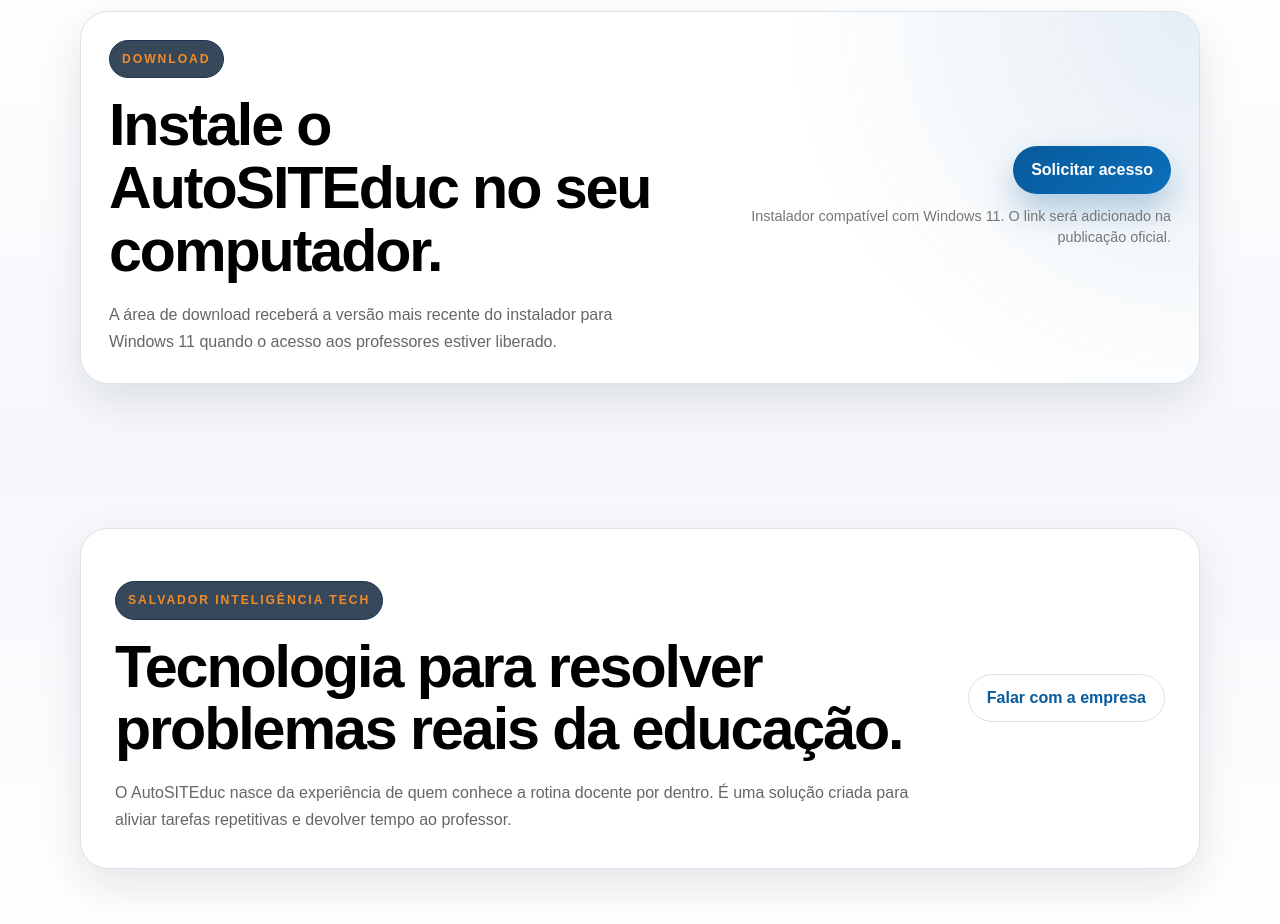
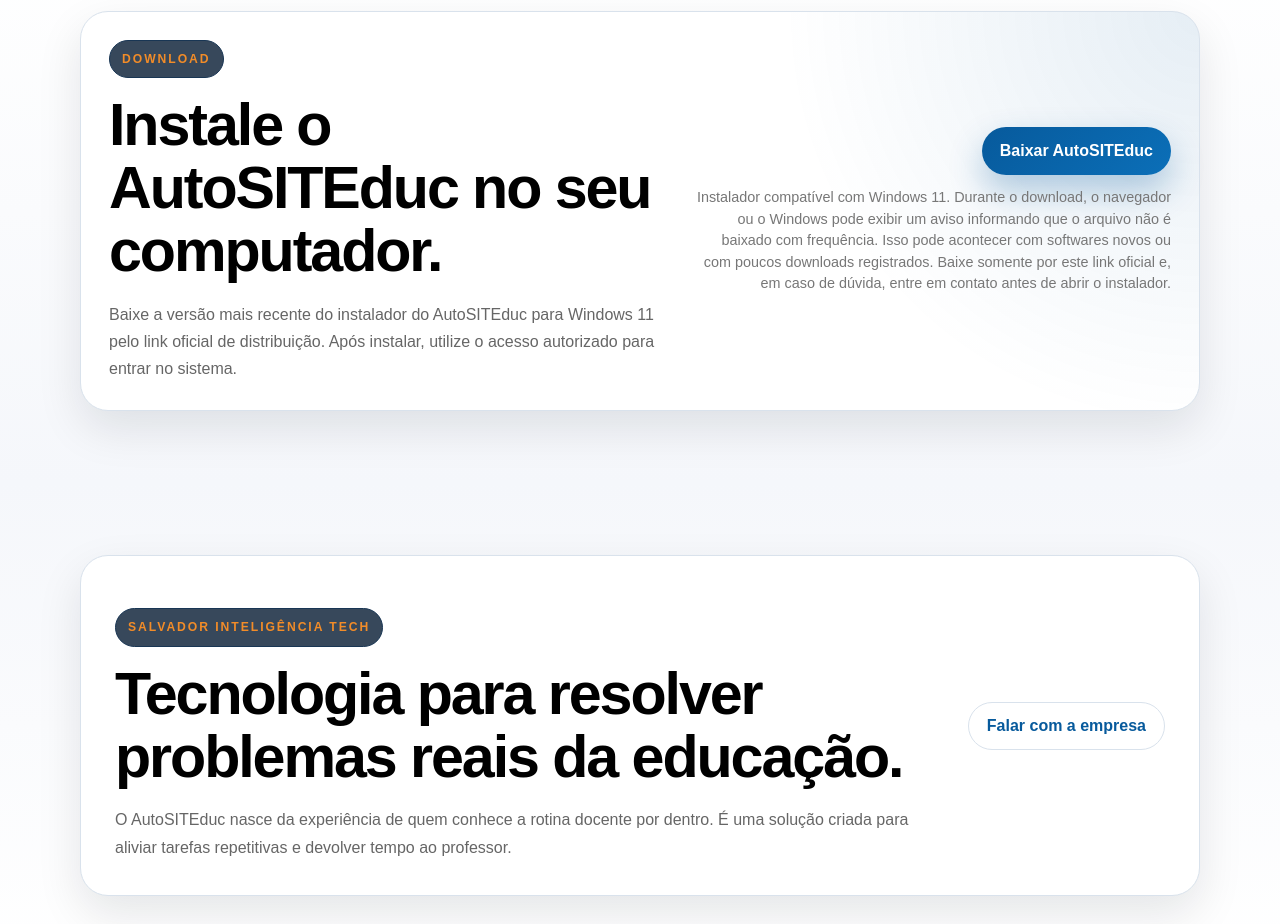
Before and after one commit to salvadorinteligenciatech/autositeduc_web, a plain HTML site: page autositeduc/index.html in a window 1280 px wide. Shown: the part 6000-6924 px from the top of the page. Drawn offline with Linux system fonts and the light colour scheme; a script that the page names is missing.

Commit message:
Adiciona link de download do AutoSITEduc

```diff
--- a/autositeduc/index.html
+++ b/autositeduc/index.html
@@ -392,13 +392,17 @@
           <p class="eyebrow">Download</p>
           <h2>Instale o AutoSITEduc no seu computador.</h2>
           <p>
-            A área de download receberá a versão mais recente do instalador para Windows 11 quando o acesso aos
-            professores estiver liberado.
+            Baixe a versão mais recente do instalador do AutoSITEduc para Windows 11 pelo link oficial de distribuição.
+            Após instalar, utilize o acesso autorizado para entrar no sistema.
           </p>
         </div>
         <div class="download-actions">
-          <a class="button button-primary" href="#contato">Solicitar acesso</a>
-          <span class="download-note">Instalador compatível com Windows 11. O link será adicionado na publicação oficial.</span>
+          <a class="button button-primary" href="https://github.com/salvadorinteligenciatech/autositeduc-releases/releases/download/v0.1.1/AutoSITEduc_Setup_0.1.1.exe" download>Baixar AutoSITEduc</a>
+          <span class="download-note">
+            Instalador compatível com Windows 11. Durante o download, o navegador ou o Windows pode exibir um aviso
+            informando que o arquivo não é baixado com frequência. Isso pode acontecer com softwares novos ou com poucos
+            downloads registrados. Baixe somente por este link oficial e, em caso de dúvida, entre em contato antes de abrir o instalador.
+          </span>
         </div>
       </div>
     </section>
```
Also changed, not shown: index.html (+8 -4 lines).
